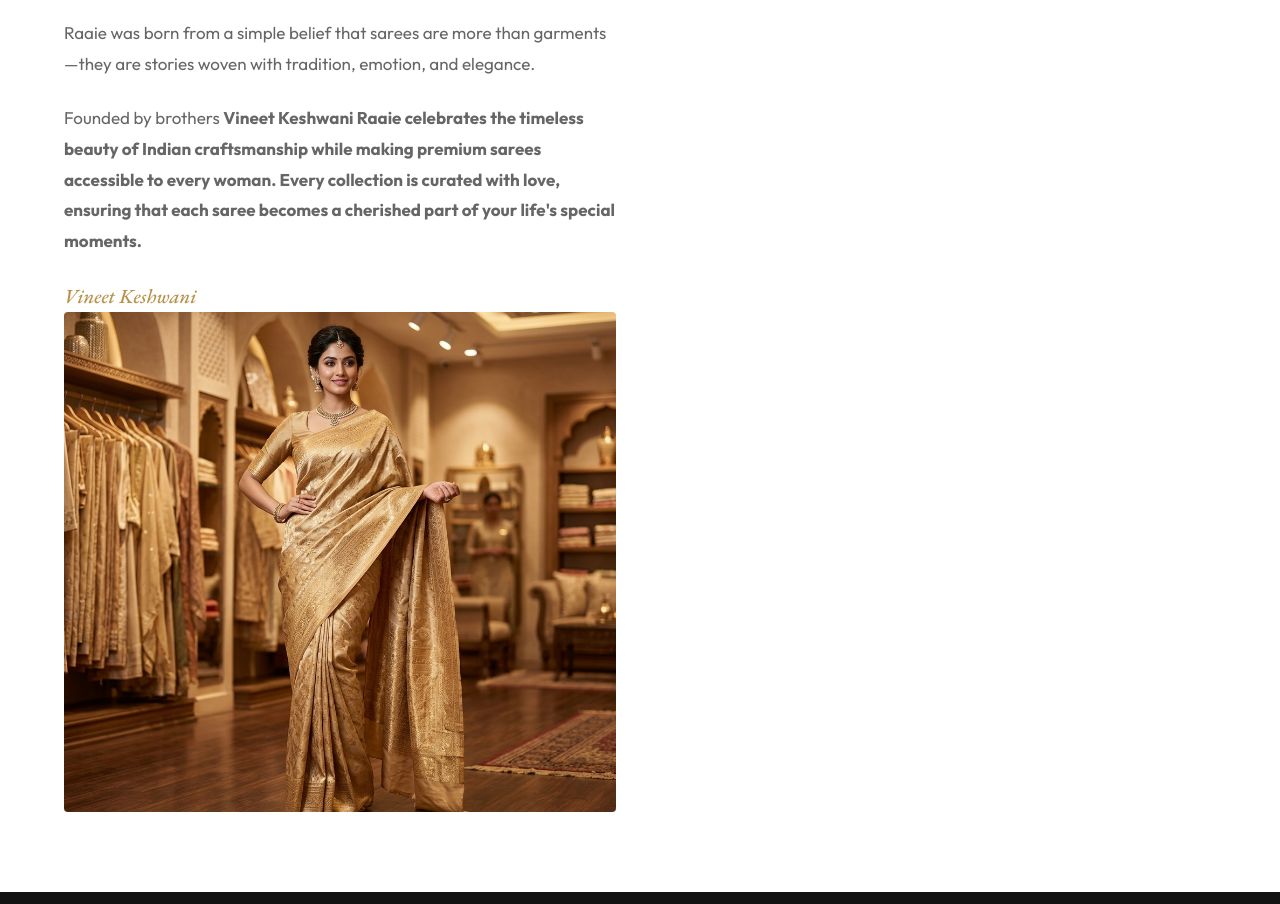
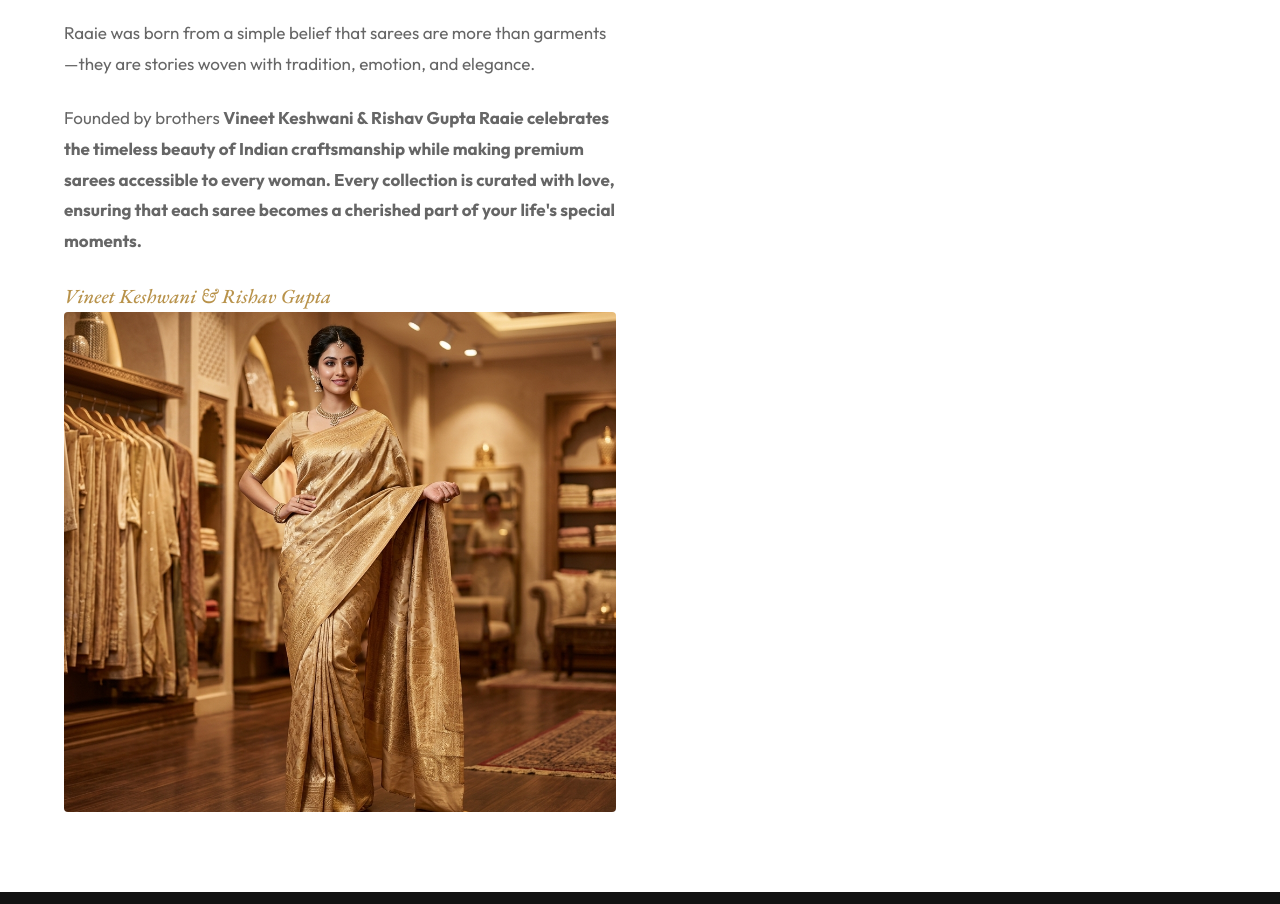
Before and after one commit to vineetkeshwani/RAAIE, a website: page index.html in a window 1280 px wide. Shown: the part 5558-6462 px from the top of the page. Drawn offline with nearby package versions, Linux system fonts and the light colour scheme; files whose address does not match are found by name.

Commit message:
Update founders' names in index.html

```diff
--- a/index.html
+++ b/index.html
@@ -412,8 +412,8 @@
           <div class="story-content">
             <h2>Crafted With Love, Worn With Grace</h2>
             <p>Raaie was born from a simple belief that sarees are more than garments—they are stories woven with tradition, emotion, and elegance.</p>
-            <p>Founded by brothers <strong>Vineet Keshwani  Raaie celebrates the timeless beauty of Indian craftsmanship while making premium sarees accessible to every woman. Every collection is curated with love, ensuring that each saree becomes a cherished part of your life's special moments.</p>
-            <div class="signature">Vineet Keshwani
+            <p>Founded by brothers <strong>Vineet Keshwani & Rishav Gupta Raaie celebrates the timeless beauty of Indian craftsmanship while making premium sarees accessible to every woman. Every collection is curated with love, ensuring that each saree becomes a cherished part of your life's special moments.</p>
+            <div class="signature">Vineet Keshwani & Rishav Gupta
           </div>
           <div class="story-image">
             <img src="images/hero_banner.png" alt="Raaie Founders Saree Inspiration">
```
